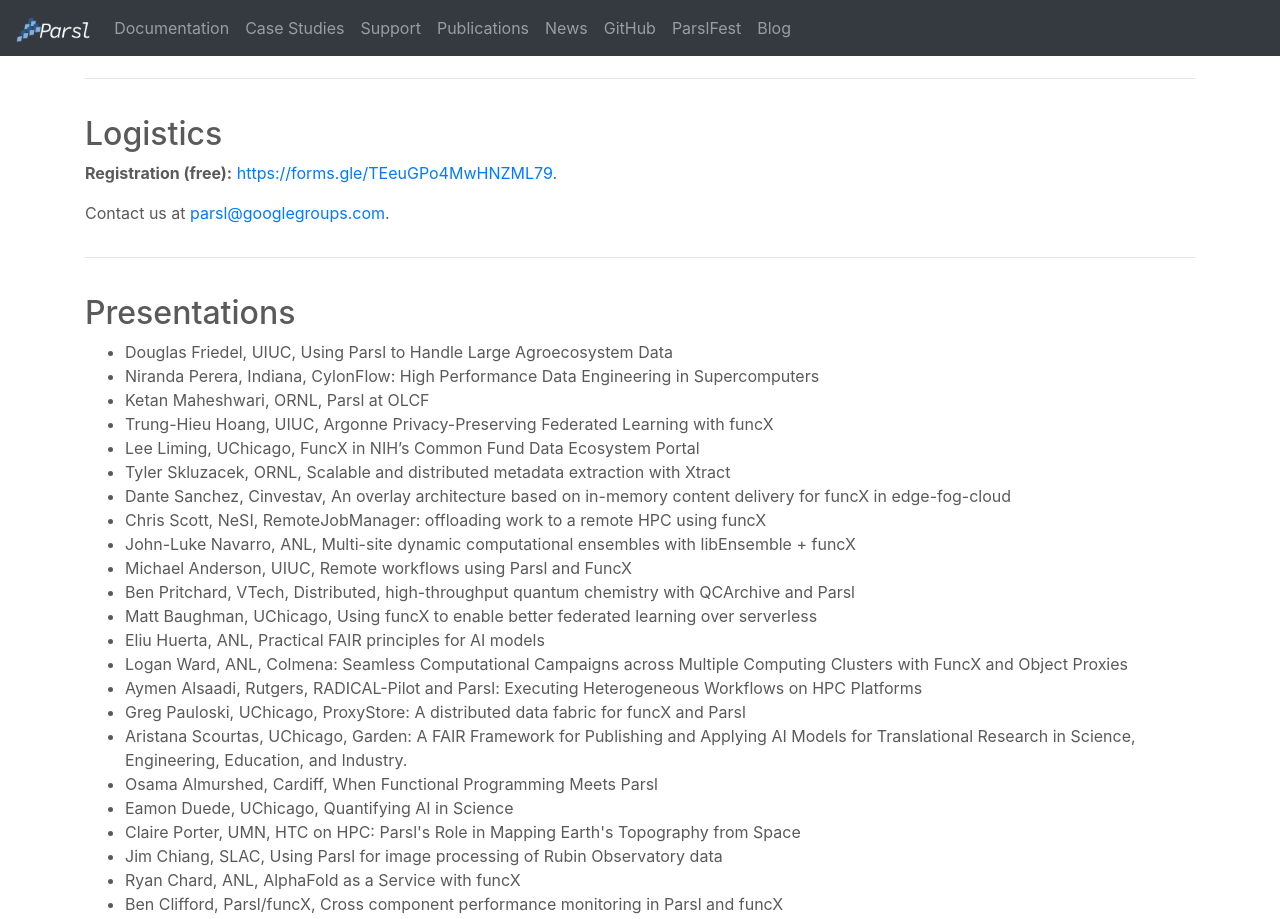
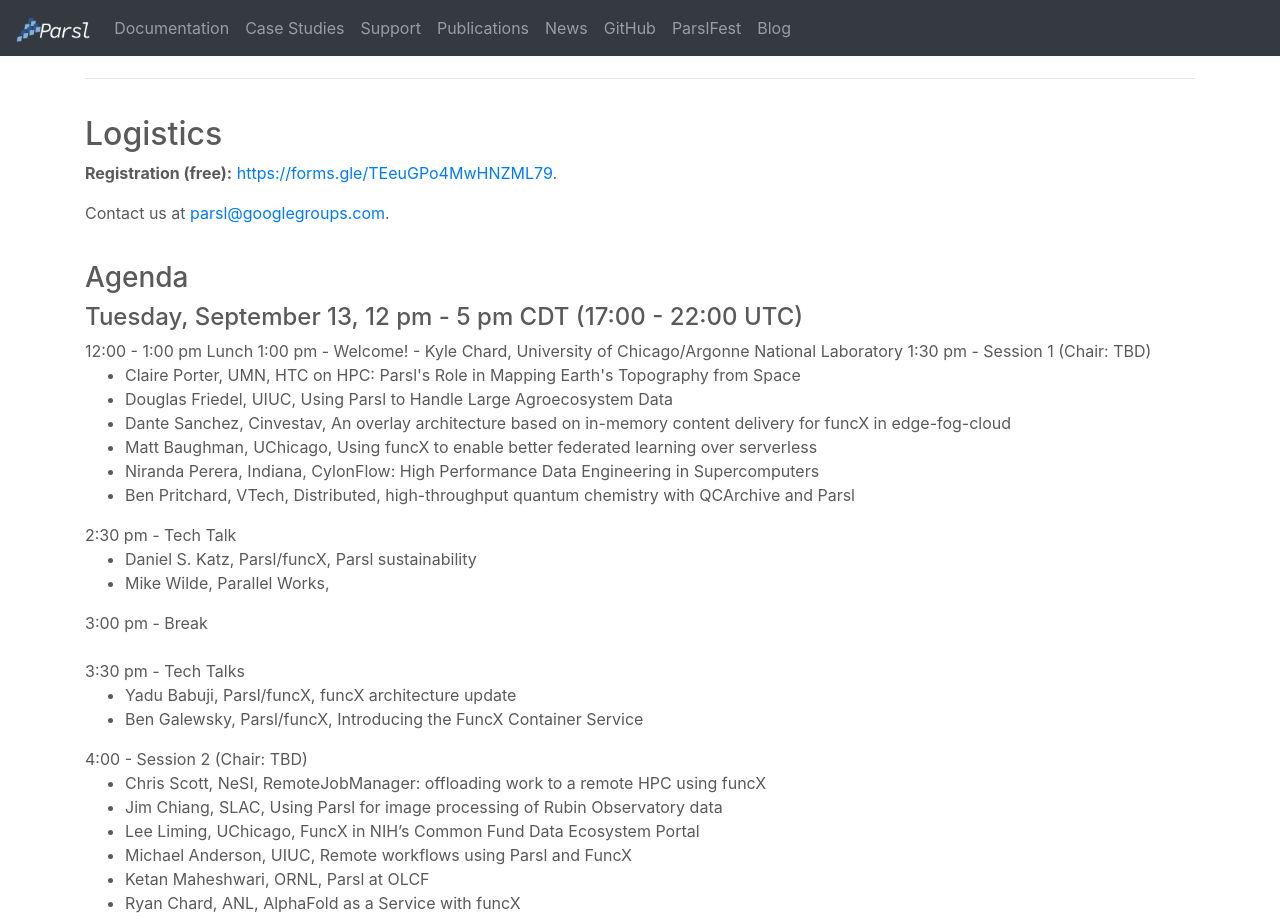
Before and after one commit to Parsl/parsl.github.io, a Jekyll site: the page built from parslfest2022.html, in a window 1280 px wide and 1400 px high, scrolled down 560 px. Shown: the top 919 px of the window. Built offline with Jekyll 4.4.1, drawn with Linux system fonts in a browser that asks for light colours; some of the changed text lies outside the part shown.

Commit message:
Update parslfest2022.html

```diff
--- a/parslfest2022.html
+++ b/parslfest2022.html
@@ -45,40 +45,91 @@
      </div>
    </div>
 
-	<hr>
 	 <div class="row" style="padding-top: 20px">
     <div class="col-lg-12">
-      <h2>Presentations</h2>
+      <h3>Agenda</h3>
+
+      <h4>Tuesday, September 13, 12 pm - 5 pm CDT (17:00 - 22:00 UTC)</h4>
+
+      12:00 - 1:00 pm Lunch
+
+      1:00 pm - Welcome! - Kyle Chard, University of Chicago/Argonne National Laboratory
+
+      1:30 pm - Session 1 (Chair: TBD)
       <ul>
+	      <li>Claire Porter, UMN, HTC on HPC: Parsl's Role in Mapping Earth's Topography from Space</li>
 	      <li>Douglas Friedel, UIUC, Using Parsl to Handle Large Agroecosystem Data</li>
+	      <li>Dante Sanchez, Cinvestav, An overlay architecture based on in-memory content delivery for funcX in edge-fog-cloud</li>
+	      <li>Matt Baughman, UChicago, Using funcX to enable better federated learning over serverless</li>
     	      <li>Niranda Perera, Indiana, CylonFlow: High Performance Data Engineering in Supercomputers </li>
-	    <li>Ketan Maheshwari, ORNL,  Parsl at OLCF</li>
+	      <li>Ben Pritchard, VTech, Distributed, high-throughput quantum chemistry with QCArchive and Parsl</li>
+     </ul>
+
+      2:30 pm - Tech Talk
+	    <ul>
+		<li>Daniel S. Katz, Parsl/funcX, Parsl sustainability </li>
+	    	<li>Mike Wilde, Parallel Works, </li>
+	    </ul>
+
+      3:00 pm - Break  <br /><br />
+
+      3:30 pm - Tech Talks
+      <ul>
+	      <li>Yadu Babuji, Parsl/funcX, funcX architecture update</li>
+	      <li>Ben Galewsky, Parsl/funcX, Introducing the FuncX Container Service</li>
+      </ul>
+
+      4:00 - Session 2 (Chair: TBD)
+      <ul>
+	      <li>Chris Scott, NeSI, RemoteJobManager: offloading work to a remote HPC using funcX</li>
+	      <li>Jim Chiang, SLAC, Using Parsl for image processing of Rubin Observatory data</li>
+	      <li>Lee Liming, UChicago, FuncX in NIH’s Common Fund Data Ecosystem Portal</li>
+              <li>Michael Anderson, UIUC, Remote workflows using Parsl and FuncX</li>
+	      <li>Ketan Maheshwari, ORNL, Parsl at OLCF</li>
+	      <li>Ryan Chard, ANL, AlphaFold as a Service with funcX</li>
+      </ul>
+
+      5:00 pm - Closing <br /><br />
+
+      6:30 pm - Dinner <br /><br />
+
+      <h4>Wednesday, October 14, 8 am - 1 pm CDT (14:00 - 18:00 UTC)</h4>
+
+      8:00 am - Breakfast <br /><br />
+
+      9:00 am - Session 3 (Chair: TBD)
+      <ul>
+	    <li>Aymen Alsaadi, Rutgers, RADICAL-Pilot and Parsl: Executing Heterogeneous Workflows on HPC Platforms</li>
+	    <li>John-Luke Navarro, ANL, Multi-site dynamic computational ensembles with libEnsemble + funcX</li>
+	    <li>Aristana Scourtas, UChicago, Garden: A FAIR Framework for Publishing and Applying AI Models for Translational Research in Science, Engineering, Education, and Industry.</li>
+	    <li>Eliu Huerta, ANL, Practical FAIR principles for AI models</li>
+	    <li>Osama Almurshed, Cardiff, When Functional Programming Meets Parsl</li>
+      </ul>
+
+      10:15 am - Tech talk
+	    <ul>
+		<li>Ben Clifford, Parsl/funcX, Cross component performance monitoring in Parsl and funcX</li>
+	    </ul>
+
+      10:30 am - Break  <br /><br />
+
+      11:00 am - Session 4 (Chair: TBD)
+      <ul>
+            <li>Tyler Skluzacek, ORNL, Scalable and distributed metadata extraction with Xtract</li>
+	    <li>Greg Pauloski, UChicago, ProxyStore: A distributed data fabric for funcX and Parsl</li>
+	    <li>Logan Ward, ANL, Colmena: Seamless Computational Campaigns across Multiple Computing Clusters with FuncX and Object Proxies</li>
+	    <li>Eamon Duede, UChicago, Quantifying AI in Science</li>
 	    <li>Trung-Hieu Hoang, UIUC, Argonne Privacy-Preserving Federated Learning with funcX</li>
-	    <li>Lee Liming, UChicago, FuncX in NIH’s Common Fund Data Ecosystem Portal</li>
-	    <li>Tyler Skluzacek, ORNL, Scalable and distributed metadata extraction with Xtract</li>
-	    <li>Dante Sanchez, Cinvestav, An overlay architecture based on in-memory content delivery for funcX in edge-fog-cloud</li>
-	    <li>Chris Scott, NeSI, RemoteJobManager: offloading work to a remote HPC using funcX</li>
-	    <li>John-Luke Navarro, ANL, Multi-site dynamic computational ensembles with libEnsemble + funcX</li>
-	    <li>Michael Anderson, UIUC, Remote workflows using Parsl and FuncX</li>
-	    <li>Ben Pritchard, VTech, Distributed, high-throughput quantum chemistry with QCArchive and Parsl</li>
-	    <li>Matt Baughman, UChicago, Using funcX to enable better federated learning over serverless</li>
-    	    <li>Eliu Huerta, ANL, Practical FAIR principles for AI models</li>
-	    <li>Logan Ward, ANL, Colmena: Seamless Computational Campaigns across Multiple Computing Clusters with FuncX and Object Proxies</li>
-	    <li>Aymen Alsaadi, Rutgers, RADICAL-Pilot and Parsl: Executing Heterogeneous Workflows on HPC Platforms</li>
-	    <li>Greg Pauloski, UChicago, ProxyStore: A distributed data fabric for funcX and Parsl</li>
-	    <li>Aristana Scourtas, UChicago, Garden: A FAIR Framework for Publishing and Applying AI Models for Translational Research in Science, Engineering, Education, and Industry.</li>
-	    <li>Osama Almurshed, Cardiff, When Functional Programming Meets Parsl</li>
-	    <li>Eamon Duede, UChicago, Quantifying AI in Science</li>
-	    <li>Claire Porter, UMN, HTC on HPC: Parsl's Role in Mapping Earth's Topography from Space</li>
-	    <li>Jim Chiang, SLAC, Using Parsl for image processing of Rubin Observatory data</li>
-            <li>Ryan Chard, ANL, AlphaFold as a Service with funcX</li>
-	    <li>Ben Clifford, Parsl/funcX, Cross component performance monitoring in Parsl and funcX</li>
-	    <li>Daniel S. Katz, Parsl/funcX, Parsl sustainability </li>
-	    <li>Ben Galewsky, Parsl/funcX, Introducing the FuncX Container Service</li>
-	    <li>Yadu Babuji, Parsl/funcX, funcX architecture update</li>
        </ul>
+
+      12:00 - Closing<br /><br />
+
+      12:30 - Lunch<br /><br />
+
     </div>
    </div>
+
+
 
 <hr>
     <div class="row" style="padding-top: 20px">
```
Lines whose indentation alone changed are shown as unchanged.
